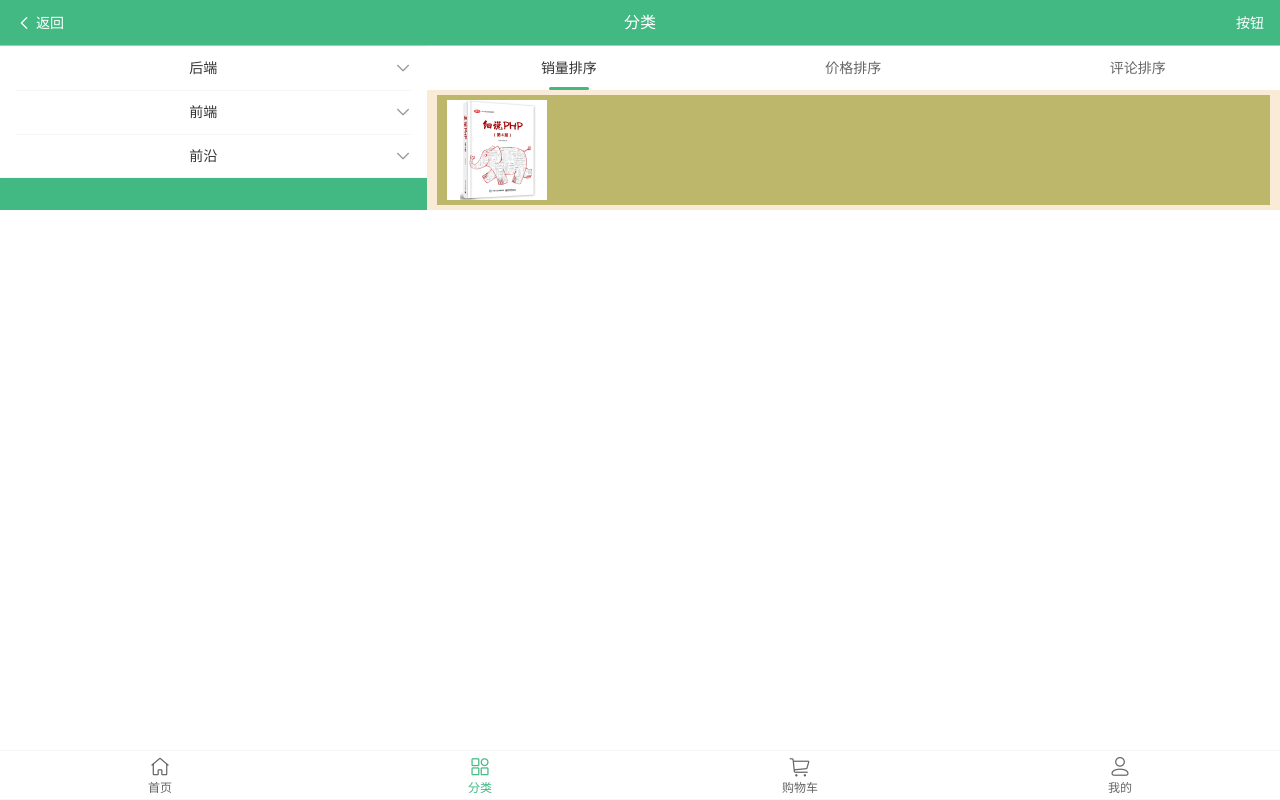
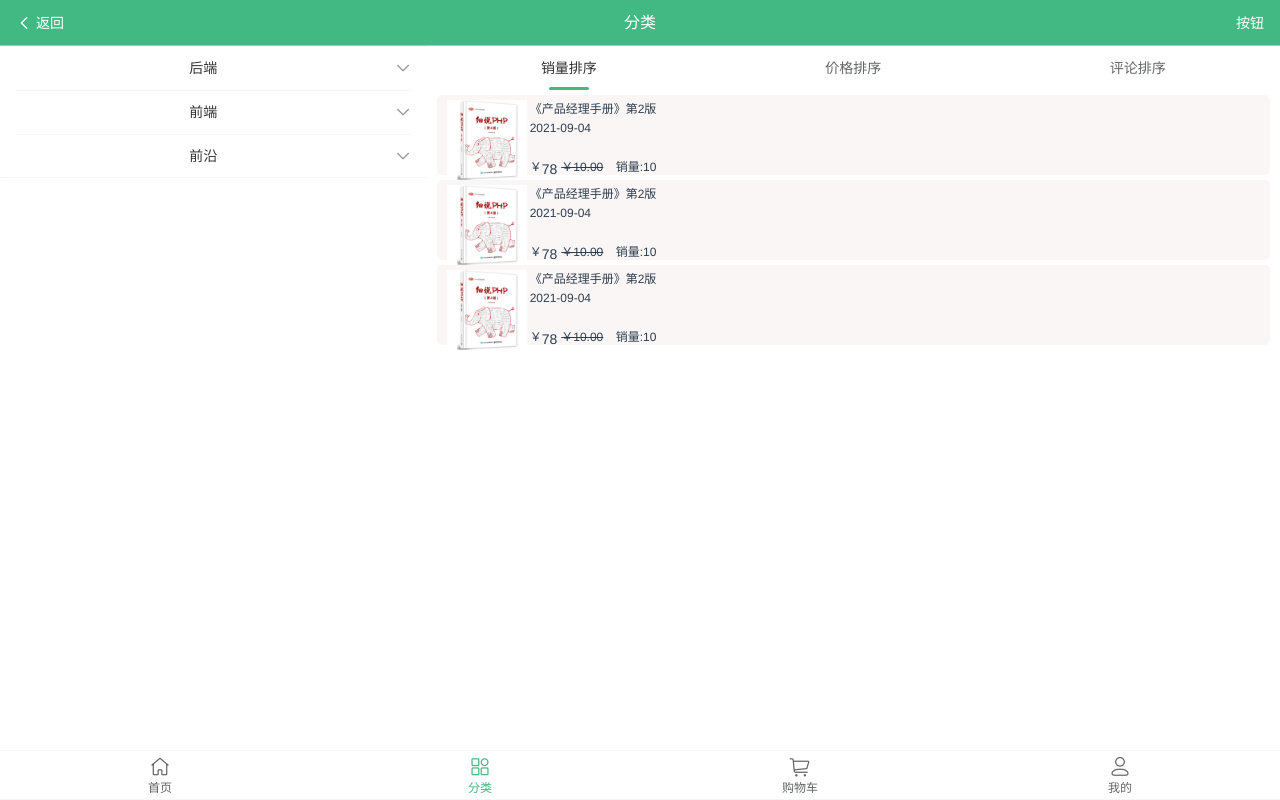
Before and after one commit to SherryChen0911/mall-demo, a Vue app: page /category in a window 1280 px wide. Built offline with nearby package versions, Linux system fonts and the light colour scheme.

Commit message:
20210819002

```diff
--- a/src/assets/global.scss
+++ b/src/assets/global.scss
@@ -26,12 +26,6 @@
 .van-sidebar-item--select::before{
     background-color: #42b983 !important;
 }
-.side-bar{
-    background-color: #42b983;
-}
-.side-cnt{
-    background-color: antiquewhite;
-}
 .van-cell .van-cell--clickable .van-collapse-item__title{
     .van-icon{
         color: darkgray !important;
--- a/src/main.js
+++ b/src/main.js
@@ -12,6 +12,8 @@ import { Tab, Tabs } from 'vant';
 import { Col, Row } from 'vant';
 import { Collapse, CollapseItem } from 'vant';
 import { Sidebar, SidebarItem } from 'vant';
+import { Checkbox, CheckboxGroup } from 'vant';
+import { Cell, CellGroup } from 'vant';
 
 createApp(App).use(store).use(router)
 .use(NavBar)
@@ -28,4 +30,8 @@ createApp(App).use(store).use(router)
 .use(CollapseItem)
 .use(Sidebar)
 .use(SidebarItem)
+.use(Checkbox)
+.use(CheckboxGroup)
+.use(Cell)
+.use(CellGroup)
 .mount('#app')
--- a/src/views/category/Category.vue
+++ b/src/views/category/Category.vue
@@ -11,9 +11,11 @@
         </van-sidebar>
       </van-collapse-item>
       <van-collapse-item title="前端" name="2">
-        <view>a</view>
-        <view>a</view>
-        <view>a</view>
+          <van-sidebar v-model="sidebarItemSelect1">
+          <van-sidebar-item title="Vue" />
+          <van-sidebar-item title="React" />
+          <van-sidebar-item title="Angular" />
+        </van-sidebar>
       </van-collapse-item>
       <van-collapse-item title="前沿" name="3">
       </van-collapse-item>
@@ -22,12 +24,36 @@
     <van-col class="side-cnt" span="16">
         <van-tabs v-model="tabSelect">
           <van-tab title="销量排序">
-            <view class="list-item">
-              <van-image fit="contain" :src="require('@/assets/images/11.png')" style="width:100px; hight:100px"/>
-
-
-
-            </view>
+            <div class="list-item">
+              <van-image fit="contain" :src="require('@/assets/images/11.png')" style="width:80px;"/>
+              <div class="list-item-cnt">
+                <div class="list-item-cnt-body">
+                  <span>《产品经理手册》第2版</span>
+                  <span>2021-09-04</span>
+                </div>
+                <div class="list-item-cnt-other"><span>￥</span><span style="font-size:14px;padding-right:4px;">78</span><span style="text-decoration:line-through;flex:1;">￥10.00</span><span>销量:10</span></div>
+              </div>
+            </div>
+            <div class="list-item">
+              <van-image fit="contain" :src="require('@/assets/images/11.png')" style="width:80px;"/>
+              <div class="list-item-cnt">
+                <div class="list-item-cnt-body">
+                  <span>《产品经理手册》第2版</span>
+                  <span>2021-09-04</span>
+                </div>
+                <div class="list-item-cnt-other"><span>￥</span><span style="font-size:14px;padding-right:4px;">78</span><span style="text-decoration:line-through;flex:1;">￥10.00</span><span>销量:10</span></div>
+              </div>
+            </div>
+            <div class="list-item">
+              <van-image fit="contain" :src="require('@/assets/images/11.png')" style="width:80px;"/>
+              <div class="list-item-cnt">
+                <div class="list-item-cnt-body">
+                  <span>《产品经理手册》第2版</span>
+                  <span>2021-09-04</span>
+                </div>
+                <div class="list-item-cnt-other"><span>￥</span><span style="font-size:14px;padding-right:4px;">78</span><span style="text-decoration:line-through;flex:1;">￥10.00</span><span>销量:10</span></div>
+              </div>
+            </div>
           </van-tab>
           <van-tab title="价格排序">
 
@@ -51,6 +77,7 @@ export default {
       tabSelect: 0,
       sidebarSelect: [],
       sidebarItemSelect: 0,
+      sidebarItemSelect1: 0,
     }
   },
   components: {
@@ -68,12 +95,38 @@ export default {
 
 <style lang="scss">
   .list-item{
-    background-color: darkkhaki;
+    height: 80px;
+    // background-color: darkkhaki;
     margin:  5px 10px;
     padding: 5px 10px;
     display: flex;
     justify-content: flex-start;
     align-items: flex-start;
+    background-color: rgb(250, 246, 246);
+    border-radius: 5px;
   }
-
+  .list-item-cnt{
+    height: 80px;
+    padding-left: 3px;
+    display: flex;
+    flex-direction: column;
+    justify-content: flex-start;
+    align-items: flex-start;
+    // background-color: blueviolet;
+    font-size: 12px;
+  }
+  .list-item-cnt-body{
+    flex: 1;
+    display: flex;
+    flex-direction: column;
+    justify-content: flex-start;
+    align-items: flex-start;
+  }
+  .list-item-cnt-other{
+    width: 100%;
+    display: flex;
+    justify-content: flex-start;
+    align-items: flex-start;
+    text-align: left;
+  }
 </style>
--- a/src/views/index/Index.vue
+++ b/src/views/index/Index.vue
@@ -10,7 +10,7 @@
     <div class="column2-row">
 
       <div class="column2-row-item">
-        <van-image :src="require('@/assets/logo.png')" alt=""/>
+        <van-image :src="require('@/assets/images/11.png')" alt=""/>
         <div class="column2-row-item-name">《产品经理手册》</div>
         <div class="column2-row-item-tip">
           <span class="column2-row-item-tip-item">价格</span>
@@ -19,7 +19,7 @@
         </div>
       </div>
       <div class="column2-row-item">
-        <van-image :src="require('@/assets/logo.png')" alt=""/>
+        <van-image :src="require('@/assets/images/22.png')" alt=""/>
         <div>《产品经理手册》</div>
         <div>
           <span>价格</span>
@@ -28,7 +28,7 @@
         </div>
       </div>
       <div class="column2-row-item">
-        <van-image :src="require('@/assets/logo.png')" alt=""/>
+        <van-image :src="require('@/assets/images/33.png')" alt=""/>
         <div>《产品经理手册》</div>
         <div>
           <span>价格</span>
--- a/src/views/shopcart/Shopcart.vue
+++ b/src/views/shopcart/Shopcart.vue
@@ -1,5 +1,19 @@
 <template>
   <van-nav-bar class="nav-bar" title="购物车" left-text="返回" right-text="按钮" left-arrow  @click-left="onClickLeft" @click-right="onClickRight"/>
+  <van-checkbox-group v-model="result">
+    <van-cell-group>
+      <div v-for="(item) in list" clickable :key="item.name" @click="toggle">
+        <van-checkbox :name="item.name"/>
+        <van-image fit="contain" :src="item.src" style="width:80px;"/>
+        <div>
+          <div>{{item.name}}</div>
+          <div>
+            <div><span>￥</span><span>{{item.price}}</span></div>
+          </div>
+        </div>
+      </div>
+    </van-cell-group>
+  </van-checkbox-group>
 </template>
 
 <script>
@@ -8,6 +22,16 @@ import "@/assets/global.scss";
 
 export default {
   name: 'Shopcart',
+  data() {
+    return {
+      list: [
+        {name:'《细说PHP》第4版',price:'108',src:require('@/assets/images/22.png')},
+        {name:'《细说网页制作》',price:'66',src:require('@/assets/images/33.png')},
+        {name:'《Java从入门到精通》第二版',price:'100',src:require('@/assets/images/44.png')},
+      ],
+      result: [],
+    };
+  },
   components: {
   },
   methods:{
@@ -16,7 +40,10 @@ export default {
     },
     onClickRight(){
 
-    }
+    },
+    toggle() {
+      console.log(this.result)
+    },
   }
 }
 </script>
```
